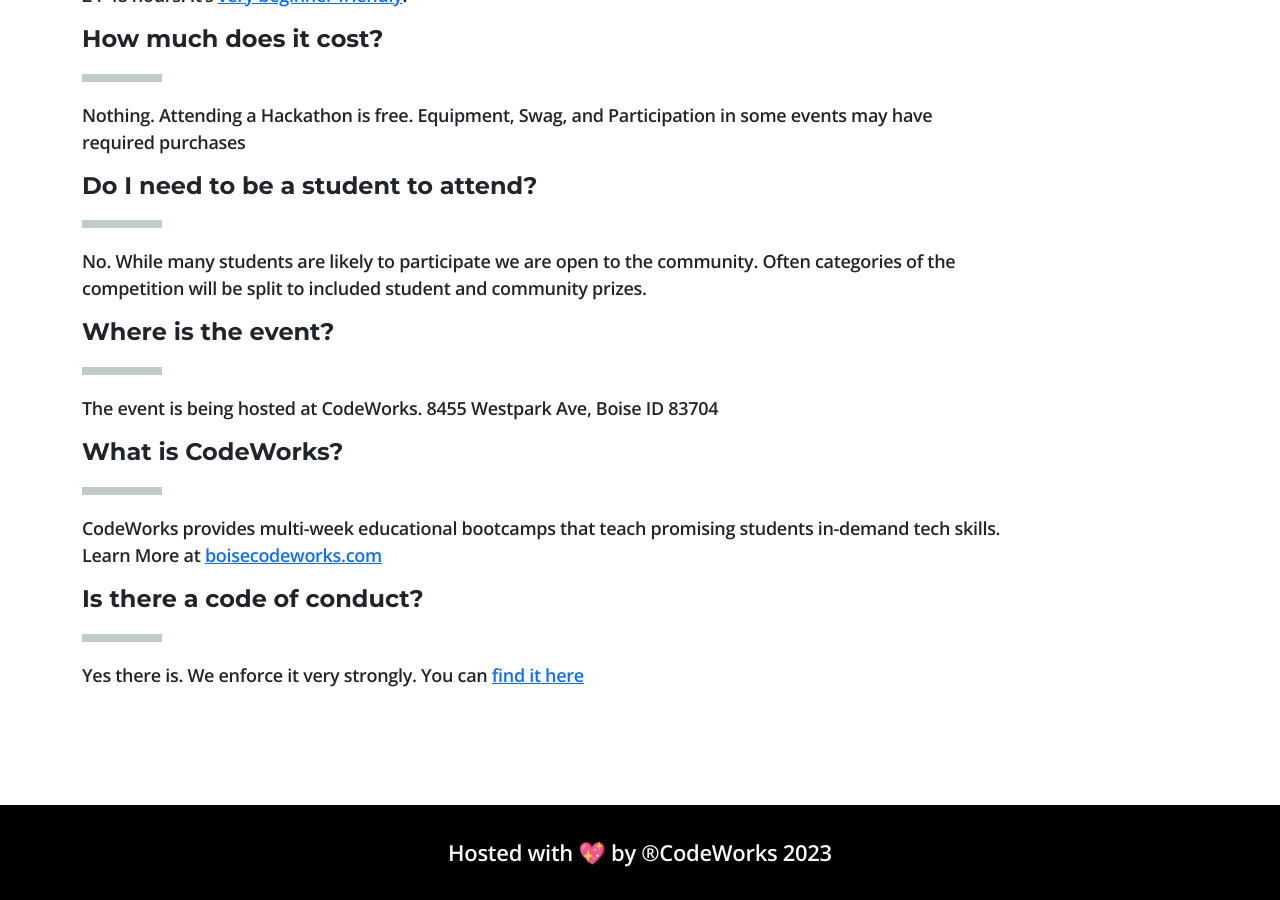
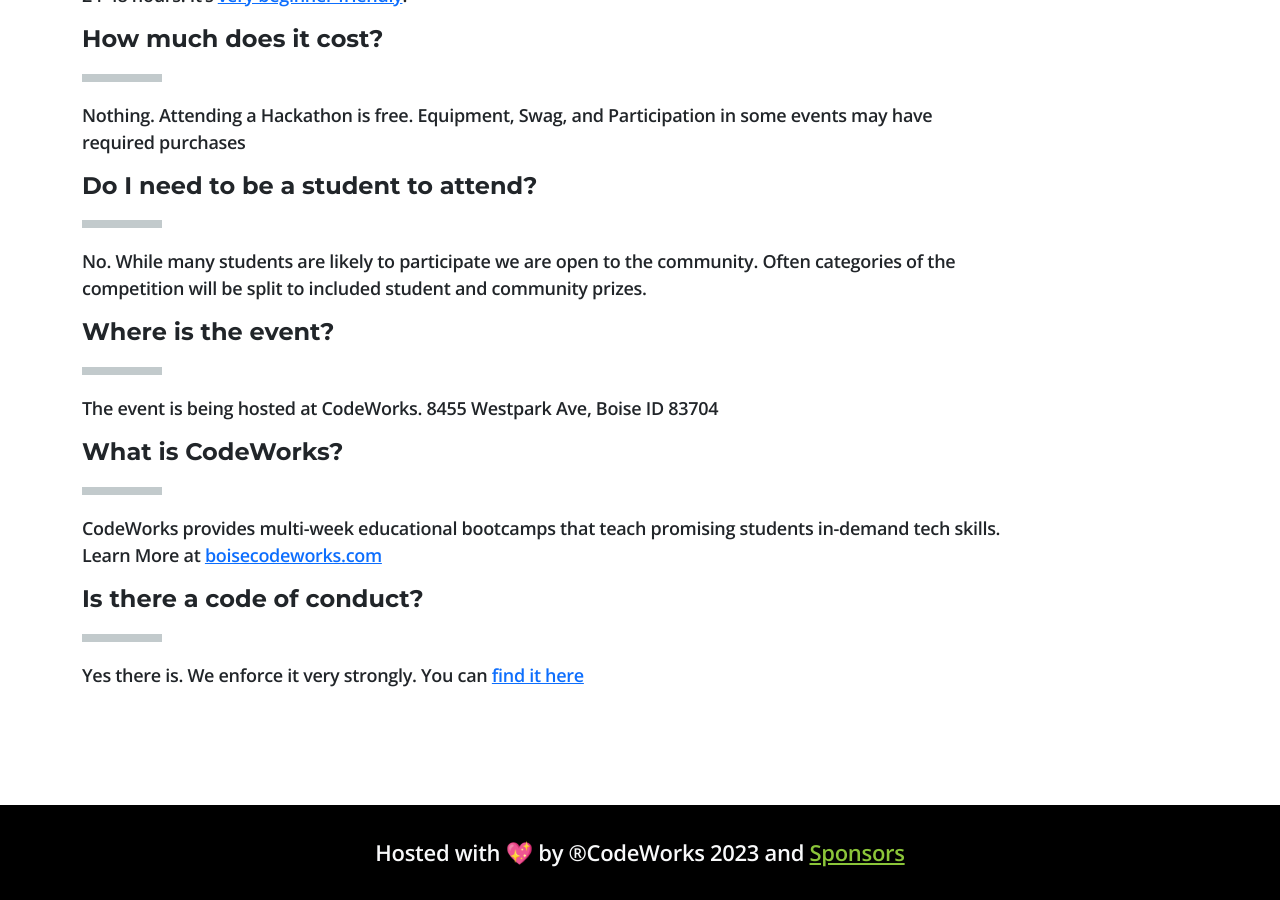
Before and after one commit to codeworksacademy/hackoween_23, a Jekyll site: the page built from index.html, in a window 1280 px wide and 900 px high, scrolled down 4930 px. Built offline with Jekyll 4.4.1, drawn with Linux system fonts in a browser that asks for light colours; nearby versions of some CDN libraries.

Commit message:
sponsor link to footer

```diff
--- a/_layouts/default.html
+++ b/_layouts/default.html
@@ -8,7 +8,8 @@
 
   <section class="footer bg-black">
     <div class="container text-center text-light">
-      <p class="mb-0">Hosted with 💖 by ®CodeWorks 2023</p>
+      <p class="mb-0">Hosted with 💖 by ®CodeWorks 2023 and <a href="https://forms.gle/nrS2s8Lp6rR9FzKz5"
+          target="_blank" class="text-theme">Sponsors</a></p>
     </div>
   </section>
 
```
